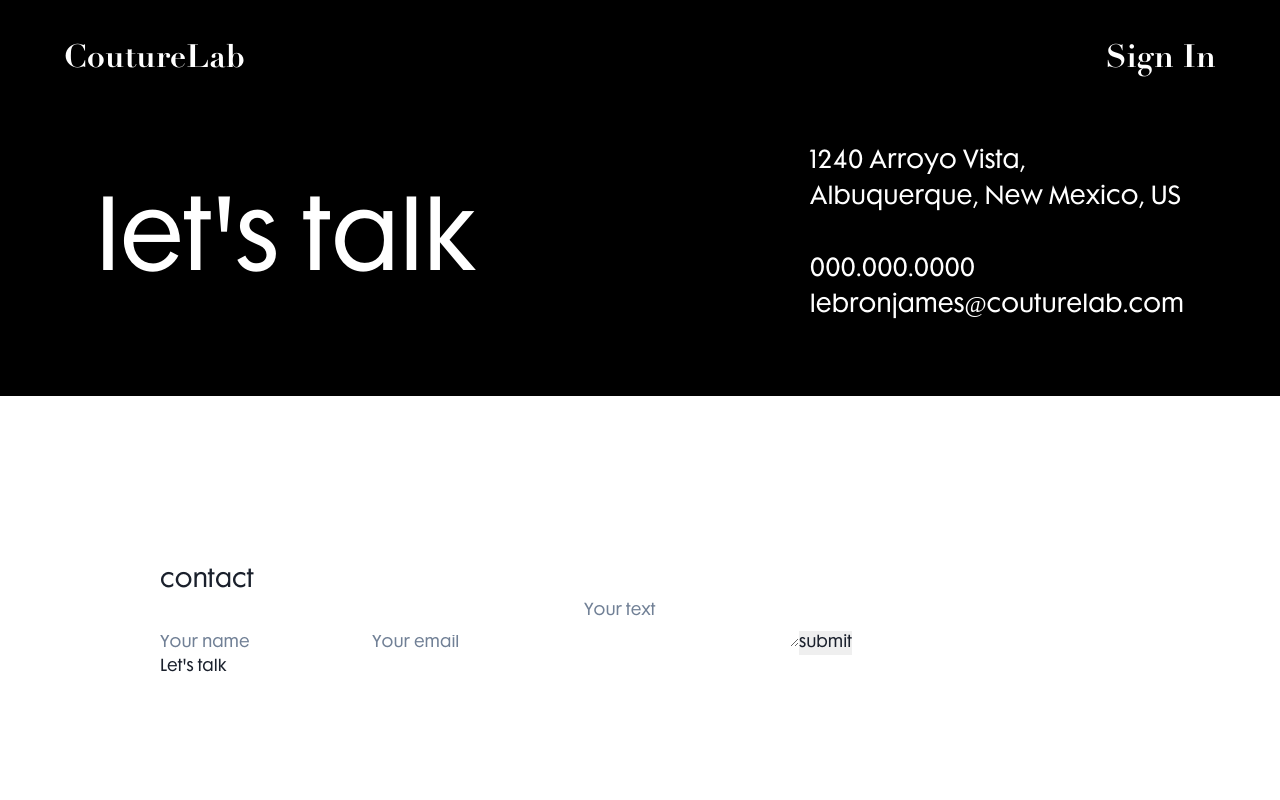
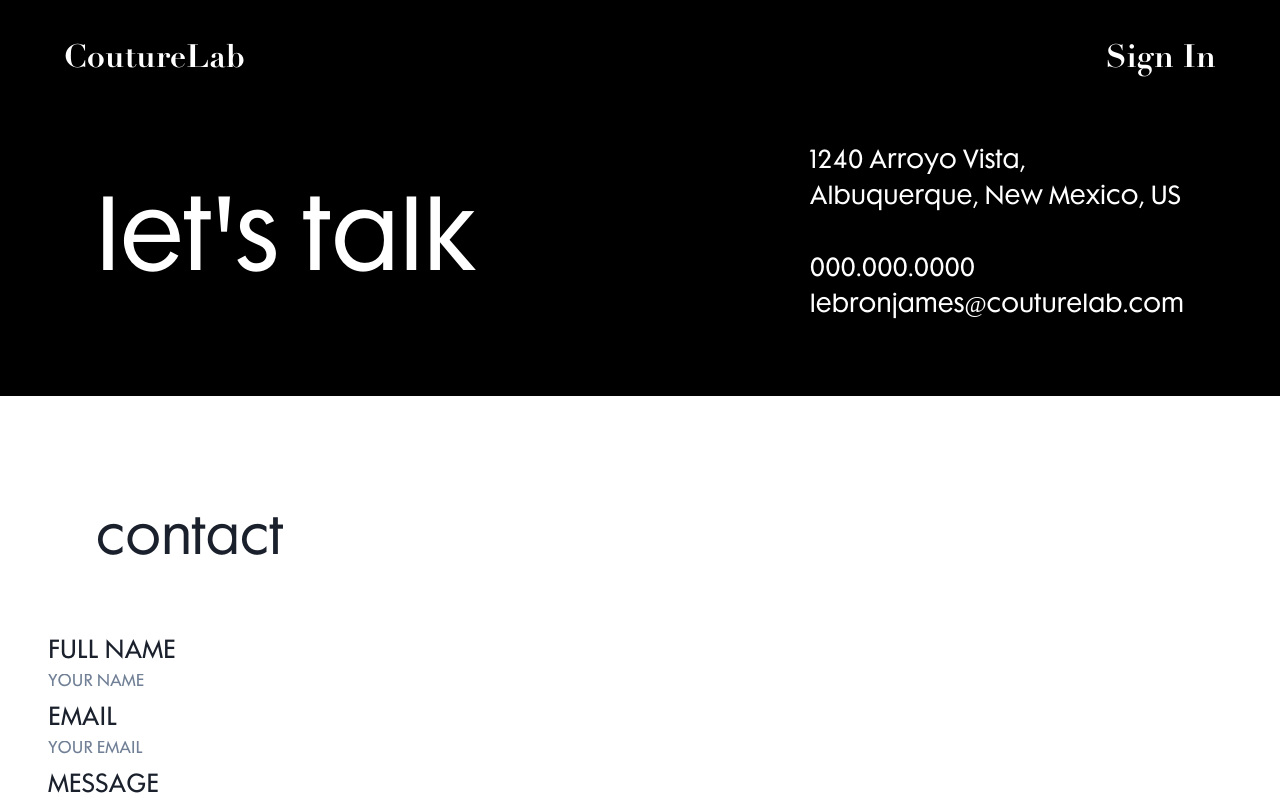
Before and after one commit to felixliang50779/Couture-Lab, a React (Create React App) app in the folder couture-lab-ui/: page /Contact in a window 1280 px wide. Shown: the top 800 px of the page. Built offline with nearby package versions, Linux system fonts and the light colour scheme.

Commit message:
fixed dashboard footer color

```diff
--- a/couture-lab-ui/public/main.css
+++ b/couture-lab-ui/public/main.css
@@ -33,6 +33,6 @@ html, body {
     padding: 0;
     max-width: 100vw;
     max-height: 100vh;
-    background-color: #000000 !important;
+    background-color: #e2e2e2e2 !important;
     scroll-behavior: smooth !important;
 }
--- a/couture-lab-ui/src/Components/dashboardnavbar.js
+++ b/couture-lab-ui/src/Components/dashboardnavbar.js
@@ -5,12 +5,11 @@ import AuthContext from '../Context/authcontext';
 import styles from './dashboardnavbar.module.css';
 
 export default function DashboardNavBar() {
-    let { user, logoutUser } = useContext(AuthContext);
+    let { logoutUser } = useContext(AuthContext);
 
     return (
         <nav id="dashboard-navbar" className={styles['dashboard-navbar']}>
             <a href="/">CoutureLab</a>
-            <p>Hello {user.username}</p>
             <button onClick={logoutUser}>Logout</button>
         </nav>
     );
--- a/couture-lab-ui/src/Pages/About.module.css
+++ b/couture-lab-ui/src/Pages/About.module.css
@@ -1,5 +1,6 @@
 .about-container {
     text-align: center;
+    background-color: #000000;
 }
 
 .team-container {
--- a/couture-lab-ui/src/Pages/Contact.js
+++ b/couture-lab-ui/src/Pages/Contact.js
@@ -19,17 +19,15 @@ export default function Contact() {
                 </section>
             </div>
             <div className={styles['contact-form-container']}>
-                <h1>contact</h1>
-                <form className={styles["contact-form"]}>
-                    <input className={styles["contact-input"]} type="text" name="name" placeholder="Your name"
-                        required></input>
-                    <input className={styles["contact-input"]} type="email" name="email" placeholder="Your email"
-                        required></input>
-                    <textarea className={styles["contact-input"]} name="field" placeholder="Your text"
-                        required></textarea>
-                    <input type="submit" value="submit" />
-                </form>
-                <a href="/Dashboard" className={styles["contact-letstalk"]}>Let's talk</a>
+                <h1 className={styles['contact-form-header']}>contact</h1>
+                <div className={styles['contact-form-holder']}>
+                    <h1>FULL NAME</h1>
+                    <input placeholder='YOUR NAME' type='text' name='fullname'></input>
+                    <h1>EMAIL</h1>
+                    <input placeholder='YOUR EMAIL' type='text' name='email'></input>
+                    <h1>MESSAGE</h1>
+                    <textarea placeholder='YOUR MESSAGE HERE' name='message'></textarea>
+                </div>
             </div>
             <Footer />
         </div>
--- a/couture-lab-ui/src/Pages/Contact.module.css
+++ b/couture-lab-ui/src/Pages/Contact.module.css
@@ -4,6 +4,7 @@
 
 .contact-intro-container {
     color: #ffffff;
+    background-color: #000000;
     display: grid;
     grid-template-columns: 3fr 1fr;
     padding: 6em 4em 3em 4em;
@@ -20,5 +21,10 @@
 
 .contact-form-container {
     background-color: #ffffff;
-    padding: 10em;
+    padding: 3em;
 }
+
+.contact-form-header {
+    padding: 1em;
+    font-size: 3em;
+}
--- a/couture-lab-ui/src/Pages/Dashboard.module.css
+++ b/couture-lab-ui/src/Pages/Dashboard.module.css
@@ -5,7 +5,6 @@
     align-items: center;
     margin: 0;
     padding: 0;
-    padding-bottom: 3em;
     background-color: #e2e2e2e2;
 }
 
--- a/couture-lab-ui/src/Pages/Home.js
+++ b/couture-lab-ui/src/Pages/Home.js
@@ -38,6 +38,15 @@ const StaggeredTextAnimation = (text) => {
     );
 };
 
+const WardrobeCard = ({ imageSrc, altText, header, description }) => (
+    <div className={styles['wardrobe-card']}>
+        <img className={styles['wardrobe-img']} src={imageSrc} alt={altText} loading="lazy" />
+        <h1 className={styles['wardrobe-header']}>{header}</h1>
+        <h2 className={styles['wardrobe-desc']}>{description}</h2>
+        <Button text="GET STARTED" />
+    </div>
+);
+
 export default function Home() {
     return (
         <div className={styles['content-container']}>
@@ -69,19 +78,18 @@ export default function Home() {
             </LoadOnView>
             <LoadOnView>
                 <section className={styles['wardrobe-container']}>
-                    <div className={styles['wardrobe-card']}>
-                        <img className={styles['wardrobe-img']} src={WardrobeImage} alt='wardrobe' loading="lazy" />
-                        <h1 className={styles['wardrobe-header']}>VIRTUAL CLOSET</h1>
-                        <h2 className={styles['wardrobe-desc']}>Your Entire Closet At Your Fingertips</h2>
-                        <Button text="GET STARTED" />
-                    </div>
-                    <div className={styles['wardrobe-card']}>
-                        <img className={styles['wardrobe-img']} src={CalendarImage} alt='calendar' loading="lazy" />
-                        <h1 className={styles['wardrobe-header']}>PERSONALIZED CALENDAR</h1>
-                        <h2 className={styles['wardrobe-desc']}>Know What Clothes You've Worn
-                        </h2>
-                        <Button text="GET STARTED" />
-                    </div>
+                    <WardrobeCard
+                        imageSrc={WardrobeImage}
+                        altText="wardrobe"
+                        header="VIRTUAL CLOSET"
+                        description="Your Entire Closet At Your Fingertips"
+                    />
+                    <WardrobeCard
+                        imageSrc={CalendarImage}
+                        altText="calendar"
+                        header="PERSONALIZED CALENDAR"
+                        description="Know What Clothes You've Worn"
+                    />
                 </section>
             </LoadOnView>
             <LoadOnView>
--- a/couture-lab-ui/src/Pages/Home.module.css
+++ b/couture-lab-ui/src/Pages/Home.module.css
@@ -3,6 +3,7 @@
     flex-direction: column;
     font-family: "ApercuReg";
     transition: 0.5s;
+    background-color: #000000;
 }
 
 .intro-container {
--- a/couture-lab-ui/src/Pages/SignIn.module.css
+++ b/couture-lab-ui/src/Pages/SignIn.module.css
@@ -3,6 +3,8 @@
     display: flex;
     flex-direction: column;
     color: #ffffff;
+    background-color: #000000;
+    height: 100vh;
 }
 
 .signin-logo {
```
Also changed, not shown: 1 other file (tests, documents, lock files or other folders).
